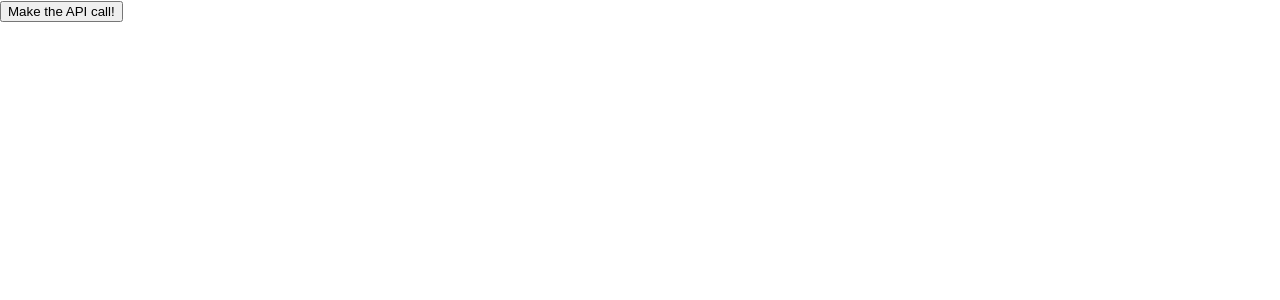
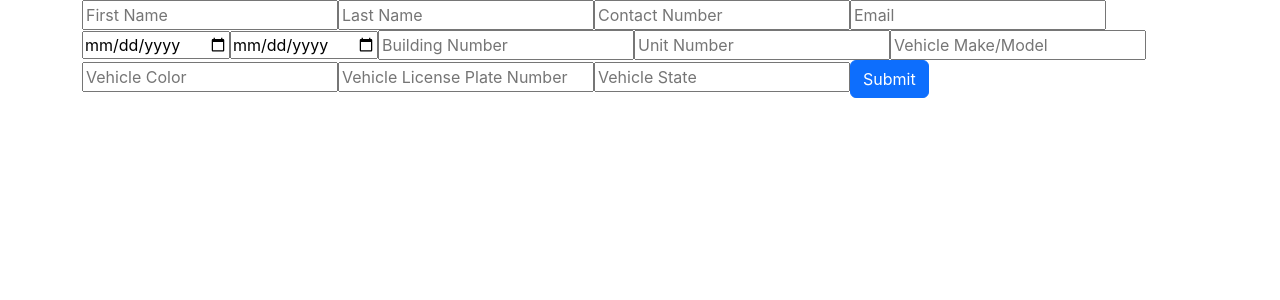
Before and after one commit to abby1332/CondoWebApp, a JavaScript app in the folder client/: page / in a window 1280 px wide. Shown: the top 300 px of the page. Built offline with nearby package versions, Linux system fonts and the light colour scheme; the HTML template or start-up script is replaced by a standard one.

Commit message:
Added bootstrap and an unstyled form.

```diff
--- a/client/package.json
+++ b/client/package.json
@@ -8,8 +8,10 @@
     "@testing-library/react": "^16.3.0",
     "@testing-library/user-event": "^13.5.0",
     "axios": "^1.8.4",
+    "bootstrap": "^5.3.5",
     "cors": "^2.8.5",
     "react": "^19.1.0",
+    "react-bootstrap": "^2.10.9",
     "react-dom": "^19.1.0",
     "react-scripts": "5.0.1",
     "web-vitals": "^2.1.4"
--- a/client/src/App.js
+++ b/client/src/App.js
@@ -1,6 +1,9 @@
 //App.js
 import axios from 'axios';
 import './App.css';
+import Container from 'react-bootstrap/Container'
+import Row from 'react-bootstrap/Row'
+import PermitForm from './PermitForm'
 
 //Data will be the string sent from the server
 const apiCall = () => {
@@ -13,9 +16,11 @@ const apiCall = () => {
 function App() {
   return (
     <div className="App">
-      <header className="App-header">
-        <button onClick={apiCall}>Make the API call!</button>
-      </header>
+      <Container>
+          <Row>
+            <PermitForm/>
+          </Row>
+      </Container>
     </div>
   );
 }
--- /dev/null
+++ b/client/src/PermitForm.js
@@ -0,0 +1,31 @@
+import Button from 'react-bootstrap/Button'
+import Form from 'react-bootstrap/Form'
+
+export default function PermitForm() {
+    const submitForm = (e) => {
+        e.preventDefault()
+        console.log({})
+        const formData = new FormData(e.currentTarget);
+        for(let [key, value] of formData.entries()) {
+            console.log({key, value});
+        }
+    }
+
+    return (
+        <Form onSubmit={(submitForm)}>
+            <input name="firstName" type="text" placeholder="First Name"/>
+            <input name="lastName" type="text" placeholder="Last Name"/>
+            <input name="contactNum" type="tel" placeholder="Contact Number"/>
+            <input name="email" type="email" placeholder="Email"/>
+            <input name="checkIn" type="date" placeholder="Check in date"/>
+            <input name="checkOut" type="date" placeholder="Check out date"/>
+            <input name="buildingNo" type = "text" placeholder="Building Number"/>
+            <input name="unitNo" type="text" placeholder="Unit Number"/>
+            <input name="vehicleMake" type="text" placeholder="Vehicle Make/Model"/>
+            <input name="vehicleColor" type="text" placeholder="Vehicle Color"/>
+            <input name="vehiclePlate" type="text" placeholder="Vehicle License Plate Number"/>
+            <input name="vehicleState" type="text" placeholder="Vehicle State"/>
+            <Button type="submit">Submit</Button>
+        </Form>
+    )
+}
```
Also changed, not shown: 1 other file (tests, documents, lock files or other folders).
